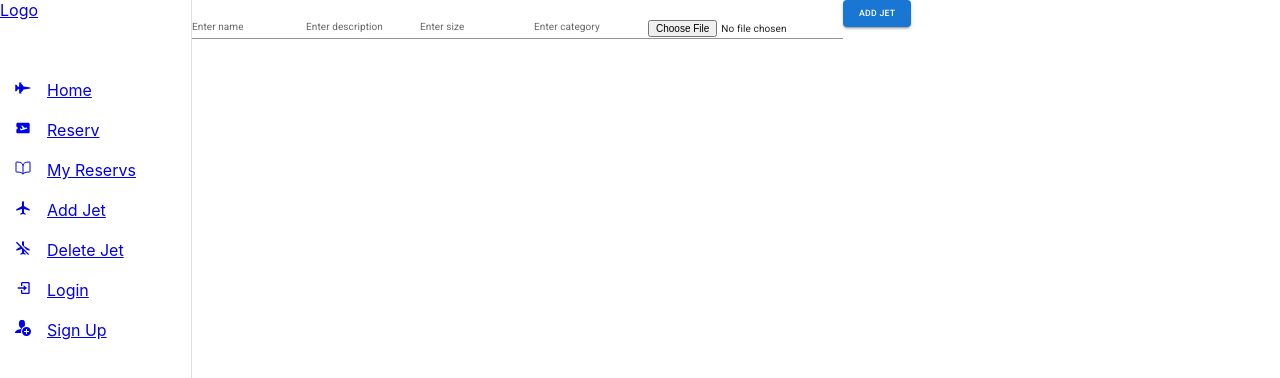
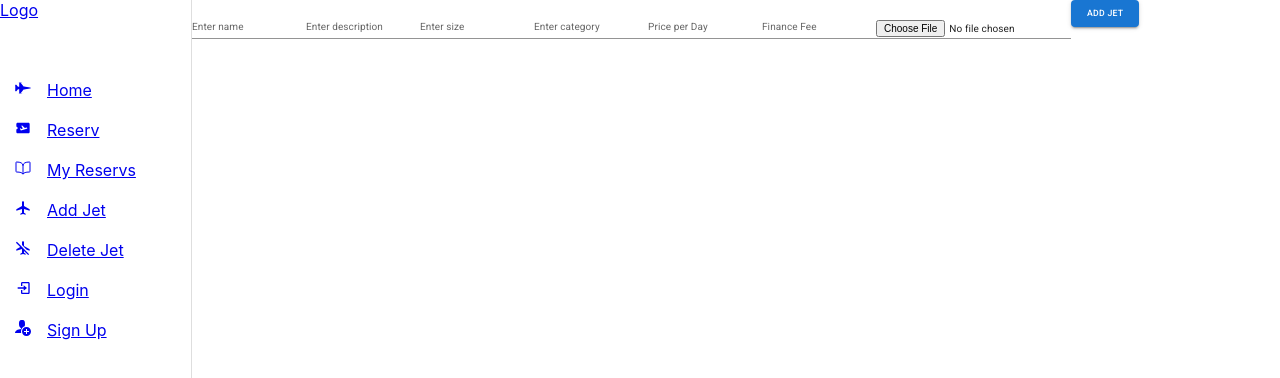
Before and after one commit to mikemtzp/Easy-Fly, a React (Create React App) app: page /add-jet in a window 1280 px wide. Shown: the top 378 px of the page. Built offline with nearby package versions, Linux system fonts and the light colour scheme.

Commit message:
Add finance fee and price perday for jet

```diff
--- a/src/components/jet/AddJetForm.js
+++ b/src/components/jet/AddJetForm.js
@@ -8,6 +8,8 @@ const AddJetForm = () => {
   const [size, setSize] = useState('');
   const [category, setCategory] = useState('');
   const [image, setImage] = useState('');
+  const [pricePerDay, setPricePerDay] = useState('');
+  const [financeFee, setFinanceFee] = useState('');
 
   const handleNewJet = async (e) => {
     e.preventDefault();
@@ -17,6 +19,8 @@ const AddJetForm = () => {
     data.append('category', category);
     data.append('size', size);
     data.append('description', description);
+    data.append('pricePerDay', pricePerDay);
+    data.append('financeFee', financeFee);
     data.append('image', image);
     const res = await addNewJet(data);
     console.log(res);
@@ -46,12 +50,28 @@ const AddJetForm = () => {
           onChange={(e) => setSize(e.target.value)}
           label="Enter size"
         />
+
         <TextField
           variant="standard"
           type="text"
           value={category}
           onChange={(e) => setCategory(e.target.value)}
           label="Enter category"
+        />
+
+        <TextField
+          variant="standard"
+          type="number"
+          value={pricePerDay}
+          onChange={(e) => setPricePerDay(e.target.value)}
+          label="Price per Day"
+        />
+        <TextField
+          variant="standard"
+          type="number"
+          value={financeFee}
+          onChange={(e) => setFinanceFee(e.target.value)}
+          label="Finance Fee"
         />
         <TextField
           variant="standard"
```
